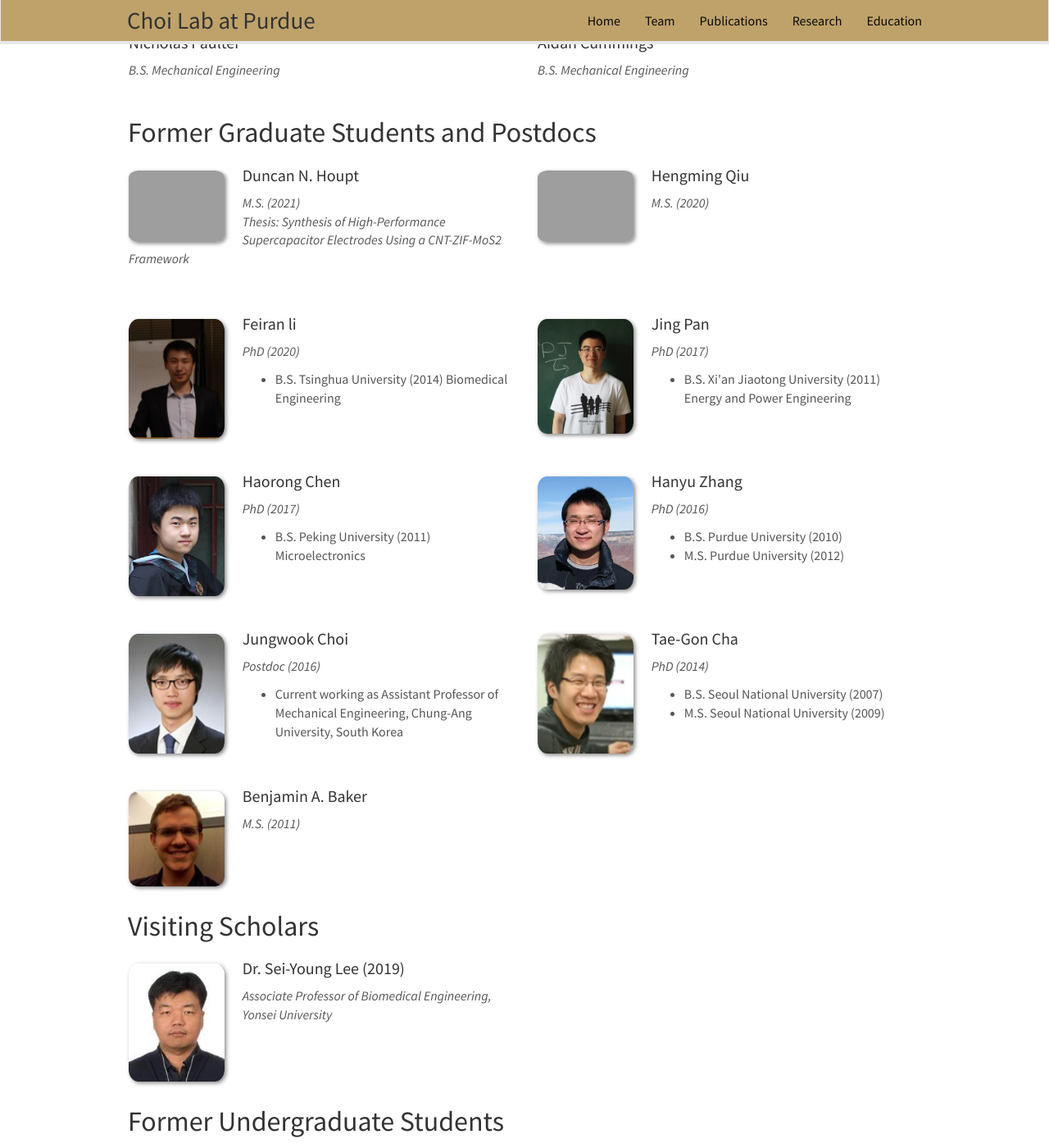
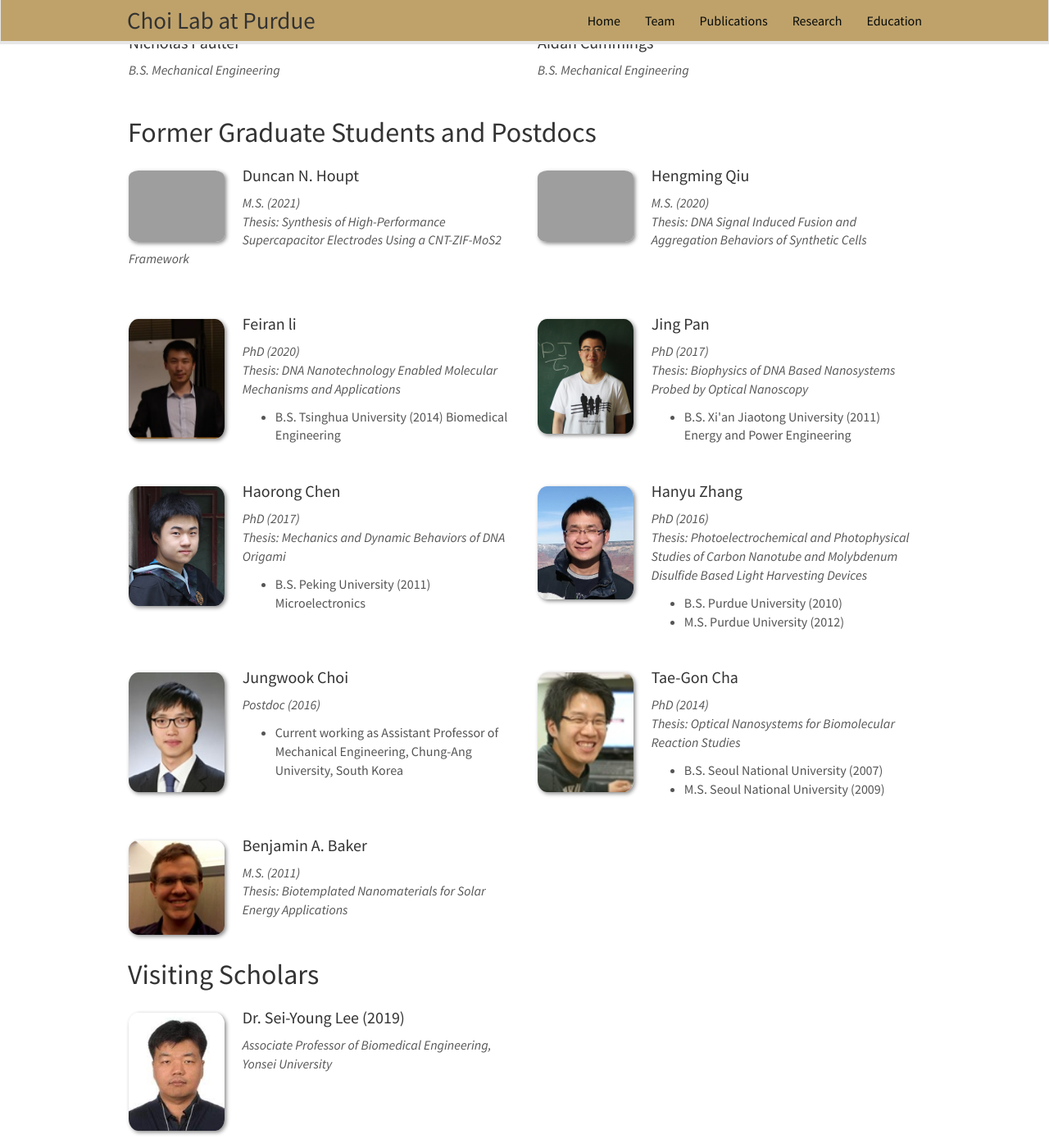
Before and after one commit to choidnalab/choidnalab.github.io, a Jekyll site: the page built from _pages/team.md, in a window 1280 px wide and 1400 px high, scrolled down 1212 px. Shown: the whole window at 82% size. Built offline with Jekyll 4.4.1, drawn with Linux system fonts in a browser that asks for light colours; nearby versions of some CDN libraries.

Commit message:
Update alumni_members.yml

```diff
--- a/_data/alumni_members.yml
+++ b/_data/alumni_members.yml
@@ -13,6 +13,7 @@
 - name: Hengming Qiu
   photo: hengming_qiu.jpg
   info: M.S. (2020)
+  info2: "Thesis: DNA Signal Induced Fusion and Aggregation Behaviors of Synthetic Cells"
   email:
   duration:
   number_educ: 0
@@ -24,6 +25,7 @@
 - name: Feiran li
   photo: Feiran.jpg
   info: PhD (2020)
+  info2: "Thesis: DNA Nanotechnology Enabled Molecular Mechanisms and Applications"
   email:
   duration:
   number_educ: 1
@@ -35,6 +37,7 @@
 - name: Jing Pan
   photo: JingPan.jpg
   info: PhD (2017)
+  info2: "Thesis: Biophysics of DNA Based Nanosystems Probed by Optical Nanoscopy"
   duration:
   email:
   number_educ: 1
@@ -46,6 +49,7 @@
 - name: Haorong Chen
   photo: HaorongChen.jpg
   info: PhD (2017)
+  info2: "Thesis: Mechanics and Dynamic Behaviors of DNA Origami"
   duration:
   email:
   number_educ: 1
@@ -57,6 +61,7 @@
   photo: HanyuZhang.jpg
   duration:
   info: PhD (2016)
+  info2: "Thesis: Photoelectrochemical and Photophysical Studies of Carbon Nanotube and Molybdenum Disulfide Based Light Harvesting Devices"
   email:
   number_educ: 2
   education1: B.S. Purdue University (2010)
@@ -69,6 +74,7 @@
   photo: jungwook_choi.jpg
   duration:
   info: Postdoc (2016)
+  info2: ""
   email:
   number_educ: 1
   education1: Current working as Assistant Professor of Mechanical Engineering, Chung-Ang University, South Korea
@@ -79,6 +85,7 @@
 - name: Tae-Gon Cha
   photo: tae-gon_cha.jpg
   info: PhD (2014)
+  info2: "Thesis: Optical Nanosystems for Biomolecular Reaction Studies"
   email:
   number_educ: 2
   duration:
@@ -90,6 +97,7 @@
 - name: Benjamin A. Baker
   photo: ben_baker.jpg
   info: M.S. (2011)
+  info2: "Thesis: Biotemplated Nanomaterials for Solar Energy Applications"
   email:
   number_educ: 0
   duration:
```
